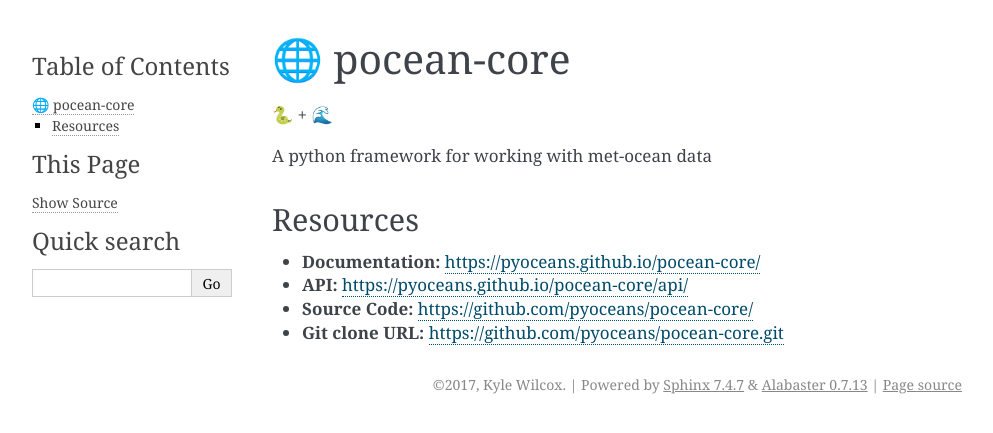
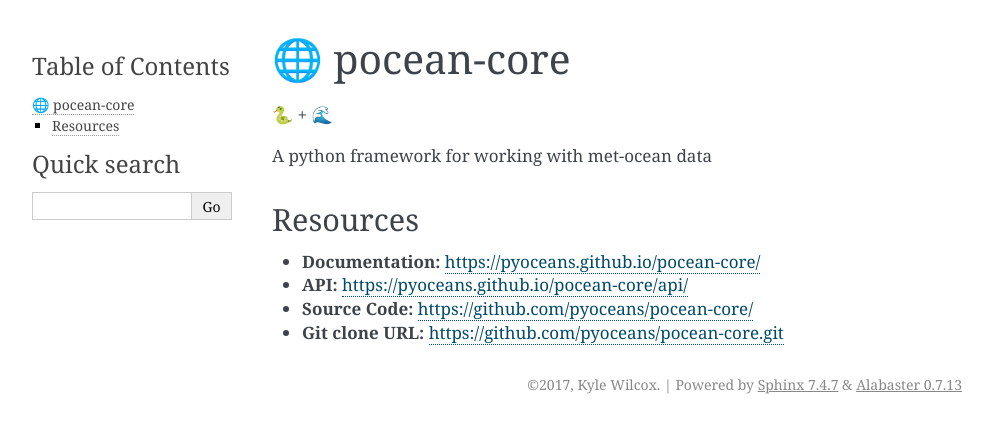
Before and after one commit to pyoceans/pocean-core, a Sphinx documentation site: the page built from docs/index.rst, in a window 1280 px wide. Shown: the top 433 px of the page, without its empty margins (148-1141 px from the left). Built offline with Sphinx 7.4.7, drawn with Linux system fonts in a browser that asks for light colours.

Commit message:
Don't "Show source" (.rst) in documentation

```diff
--- a/docs/conf.py
+++ b/docs/conf.py
@@ -119,6 +119,8 @@
 # so a file named "default.css" will overwrite the builtin "default.css".
 #html_static_path = ['_static']
 
+# If true, links to the reST sources are added to the pages.
+html_show_sourcelink = False
 
 # -- Options for HTMLHelp output ------------------------------------------
 
```
